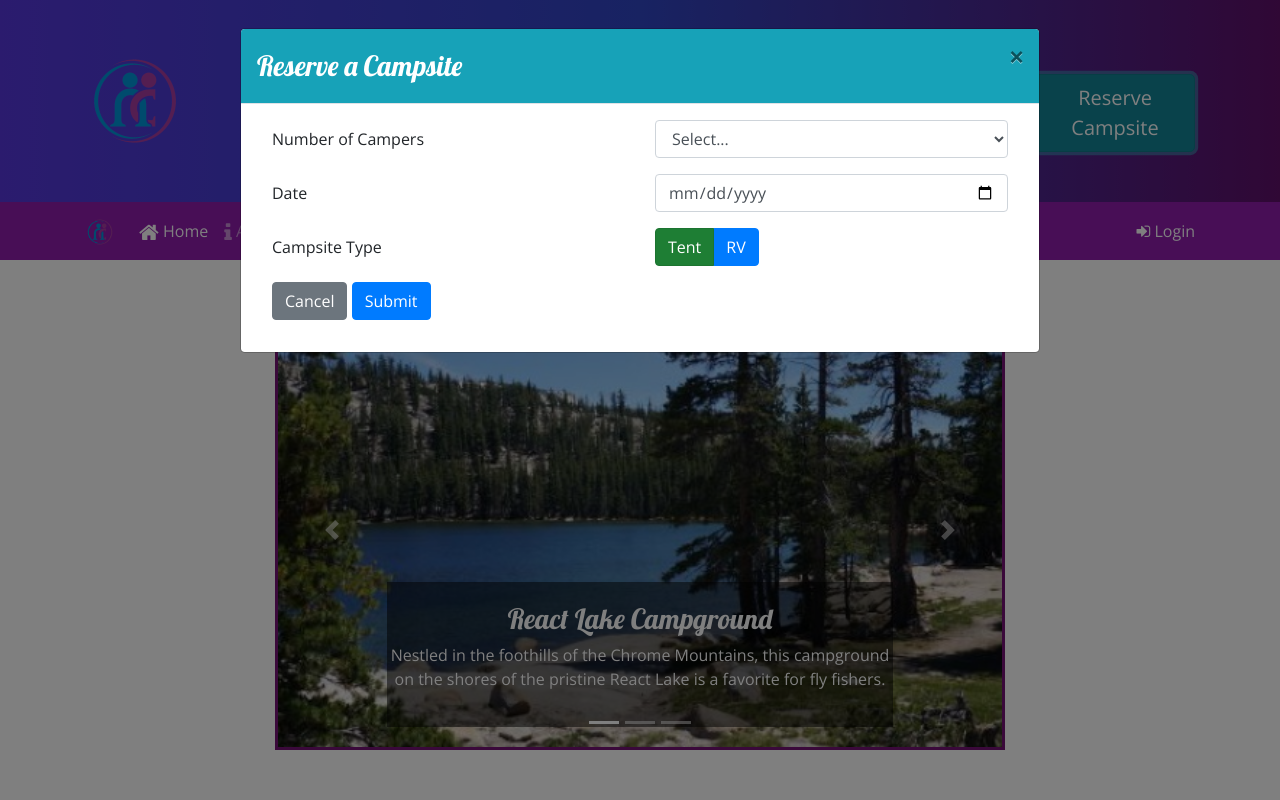
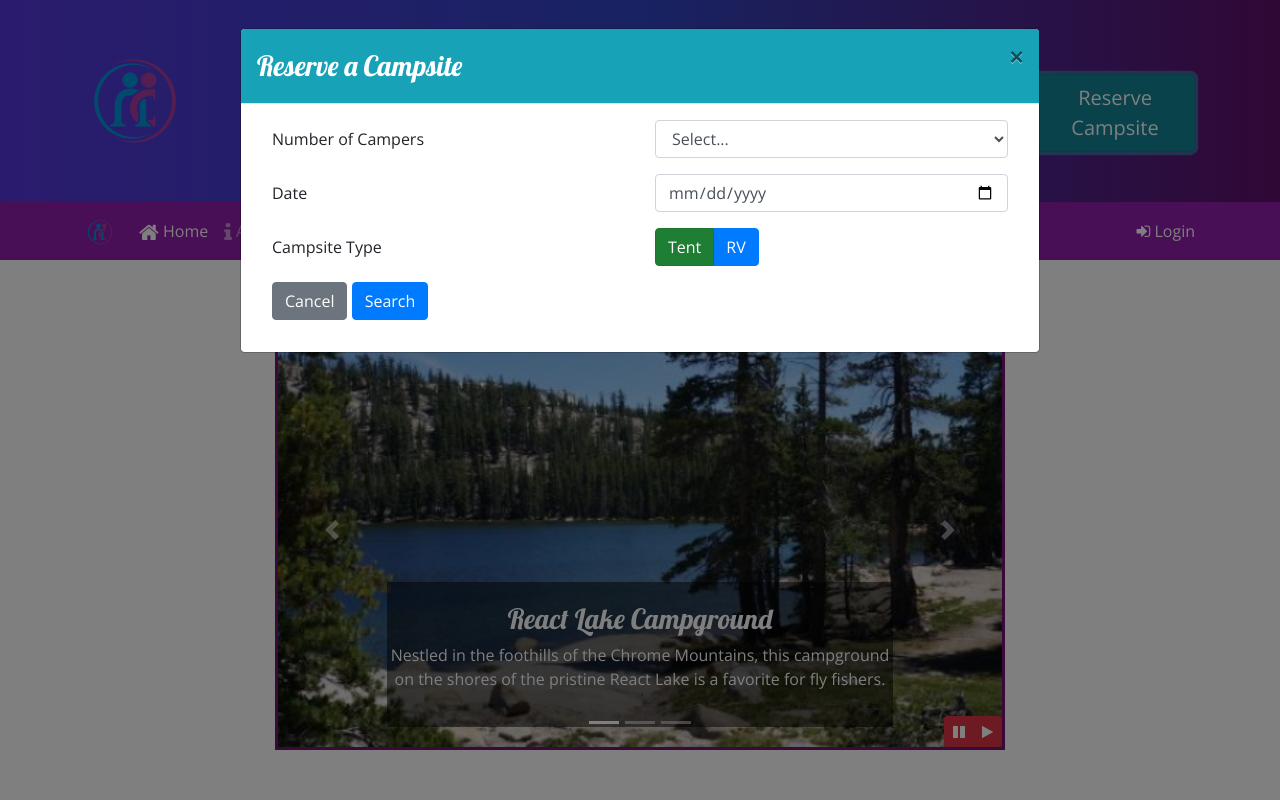
Before and after one commit to ttewabe/index.html, a website: page index.html in a window 1280 px wide. Both pictures are taken after a click on the button "Reserve Campsite". Shown: the top 800 px of the page. Drawn offline with nearby package versions, Linux system fonts and the light colour scheme.

Commit message:
Bootstrap and jQuery

```diff
--- a/css/styles.css
+++ b/css/styles.css
@@ -43,3 +43,9 @@ header h2 {
 .carousel {
     border: solid #751375;
 }
+#carouselButton {
+    position: absolute;
+    right: 0;
+    bottom: 0;
+    z-index: 100;
+}
--- a/index.html
+++ b/index.html
@@ -85,12 +85,10 @@
                                 </div>
                             </div>
 
-
-
                             <div class="form-group row">
                                 <div class="col">
-                                    <button type="cancel" class="btn btn-secondary" data-dismiss="modal">Cancel</button>
-                                    <button type="Submit" class="btn btn-primary">Submit</button>
+                                    <button type="submit" class="btn btn-secondary" data-dismiss="modal">Cancel</button>
+                                    <button type="submit" class="btn btn-primary">Search</button>
                                 </div>
                             </div>
                         </form>
@@ -199,12 +197,20 @@
                 </div>
                 <a class="carousel-control-prev" href="#homeCarousel" role="button" data-slide="prev">
                     <span class="carousel-control-prev-icon"></span>
-                    <span class="sr-only ">Previous</span>
+                    <span class="sr-only">Previous</span>
                 </a>
                 <a class="carousel-control-next" href="#homeCarousel" role="button" data-slide="next">
-                    <span class="carousel-control-next-icon "></span>
+                    <span class="carousel-control-next-icon"></span>
                     <span class="sr-only">Next</span>
                 </a>
+                <div class="btn-group" id="carouselButton">
+                    <button class="btn btn-danger btn-sm" id="carouselPause">
+                        <i class="fa fa-pause"></i>
+                    </button>
+                    <button class="btn btn-danger btn-sm" id="carouselPlay">
+                        <i class="fa fa-play"></i>
+                    </button>
+                </div>
             </div>
         </div>
     </div>
@@ -296,6 +302,17 @@
     <script src="node_modules/jquery/dist/jquery.slim.min.js"></script>
     <script src="node_modules/popper.js/dist/umd/popper.min.js"></script>
     <script src="node_modules/bootstrap/dist/js/bootstrap.min.js"></script>
+    <script>
+        $(function() {
+            $(".carousel").carousel( { interval: 2000 } );
+            $("#carouselPause").click(function(){
+                $(".carousel").carousel("pause");
+            });
+            $("#carouselPlay").click(function(){
+                $(".carousel").carousel("cycle");
+            });
+        });
+    </script>
 
 </body>
 
```
Also changed, not shown: 1 other file.
